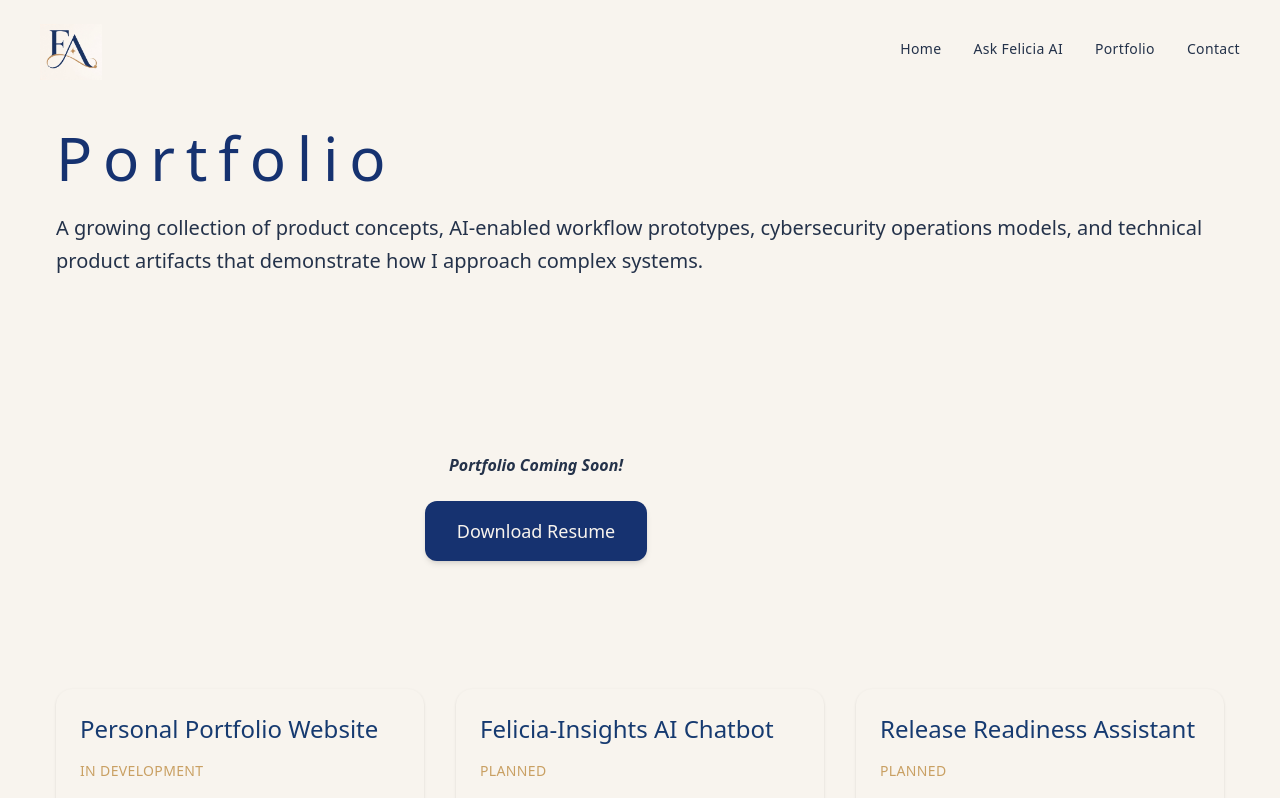
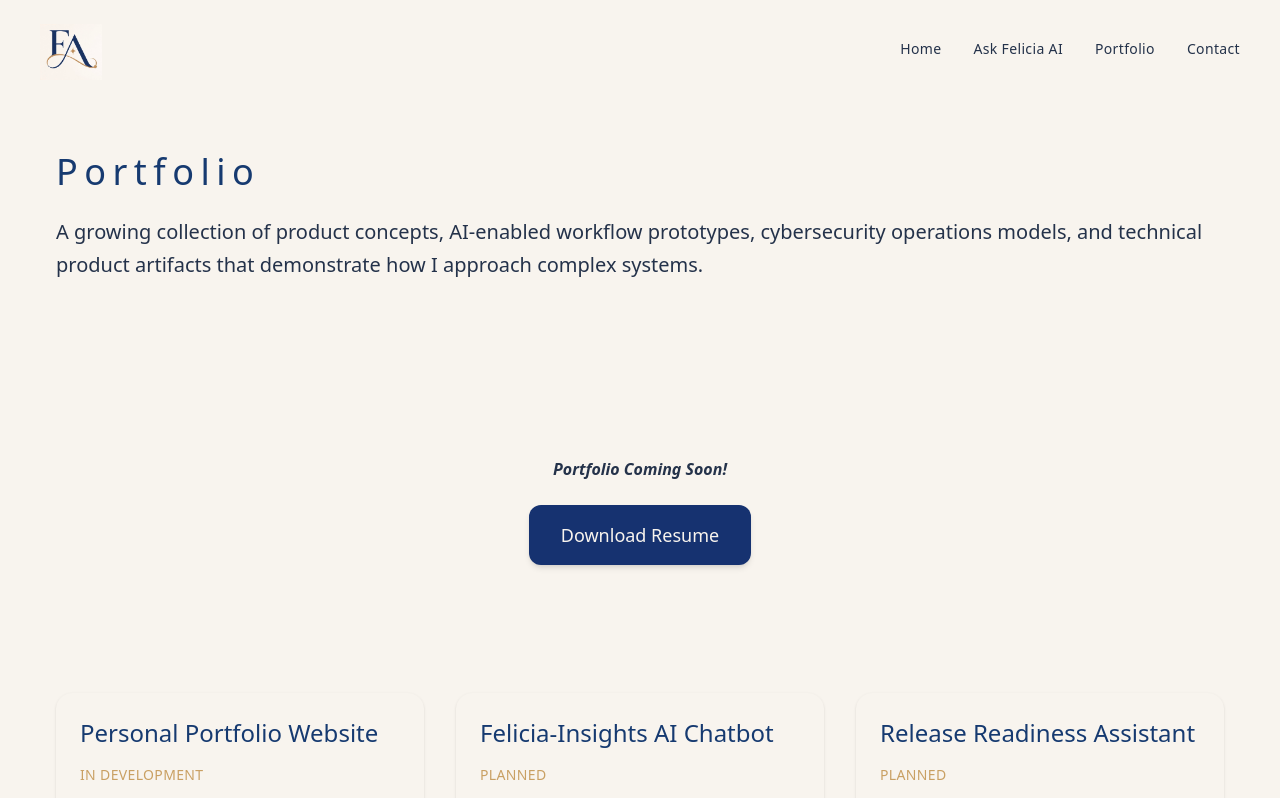
Before and after one commit to Felicia-Ainslie/Felicia-site, a Next.js app: page /portfolio in a window 1280 px wide. Shown: the top 798 px of the page. Built offline with nearby package versions, Linux system fonts and the light colour scheme; a web font is replaced by a local one.

Commit message:
minor refactor in progess to improve reeusability

```diff
--- a/app/globals.css
+++ b/app/globals.css
@@ -39,3 +39,28 @@ body {
 * {
   box-sizing: border-box;
 }
+
+.page-title {
+  font-family: var(--font-heading);
+  color: var(--color-navy);
+  letter-spacing: var(--tracking-heading);
+  font-weight: 500;
+}
+
+.body-copy {
+  font-family: var(--font-body);
+  color: var(--color-slate);
+  line-height: 1.8;
+}
+
+.gold-text {
+  color: var(--color-gold);
+}
+
+.brand-divider {
+  border-top: 2px
+  solid
+  var(--color-gold);
+  height: 2px;
+  width: 10rem;
+}
--- a/app/portfolio/page.tsx
+++ b/app/portfolio/page.tsx
@@ -19,8 +19,7 @@ export default function Portfolio() {
         </p>
       </section>
 
-      <section id="links" className="max-w-5xl text-center">
-        <div className="resume-page">
+        <div className="resume-page text-center">
           <h1>
             <em>
               <strong>Portfolio Coming Soon!</strong>
@@ -33,7 +32,6 @@ export default function Portfolio() {
             </ButtonLink>
           </p>
         </div>
-      </section>
 
       <section id="projects" className="max-w-6x1 mx-auto px-8 py-32">
         <div className="grid grid-cols-1 md:grid-cols-3 gap-8">
--- a/components/layout/PageShell.tsx
+++ b/components/layout/PageShell.tsx
@@ -10,8 +10,13 @@ type PageShellProps = {
 export default function PageShell({ children, centered = true }: PageShellProps) {
     return (
         <main className={`min-h-screen relative bg-[#F8F4EE] text-[#24324A] px-6 ${centered ? "flex items-center justify-center" : ""}`}>
+
         <Nav />
-        {children}
-    </main>
+
+        <div className="max-w-7xl mx-auto w-full">
+            {children}
+        </div>
+
+        </main>
     );
 }
--- a/components/sections/Hero.tsx
+++ b/components/sections/Hero.tsx
@@ -1,15 +1,19 @@
 //Reusable hero component for the website, includes a heading and subheading to introduce the site and its purpose. Styled with Tailwind CSS for a clean and modern look.
 
-import SectionHeading from "@/components/ui/SectionHeading";
+import Link from "next/link";
 
 export default function Hero() {
   return (
     <section id="home" className="max-w-5xl text-center pt-16">
-      <SectionHeading>Felicia Ainslie</SectionHeading>
 
-      <div className="text-xl tracking-[0.18em] text-[#243270] mb-10"></div>
+    <h1 className="text-6xl md:text-7xl tracking-[0.22em] text-[#163270] mb-6 font-[family-name:var--font-heading)] italic font-medium pt-15">Felicia Ainslie</h1>
 
-      <h2 className="text-3xl tracking-wide text-[#163270] mb-10">LEARN. SOLVE.DOCUMENT. DELIVER.</h2>
+      <h2 className="text-2xl tracking-wide text-[#163270] mb-10">
+        <Link href="/ask">LEARN.</Link>
+        <Link href="/contact">SOLVE.</Link>
+        <Link href="/portfolio ">DOCUMENT.</Link>
+        <Link href="/contact">DELIVER.</Link>
+      </h2>
 
     </section>
   );
--- a/components/ui/SectionHeading.tsx
+++ b/components/ui/SectionHeading.tsx
@@ -6,7 +6,7 @@ type SectionHeadingProps = {
 
 export default function SectionHeading({ children }: SectionHeadingProps) {
     return (
-        <h2 className="text-5xl md:text-6xl tracking-[0.18em] text-[#163270] mb-6 font-[family-name:var--font-heading)]">
+        <h2 className="page-title text-4xl md:text-6x1 mb-6 mt-6">
             {children}
         </h2>
     );
```
